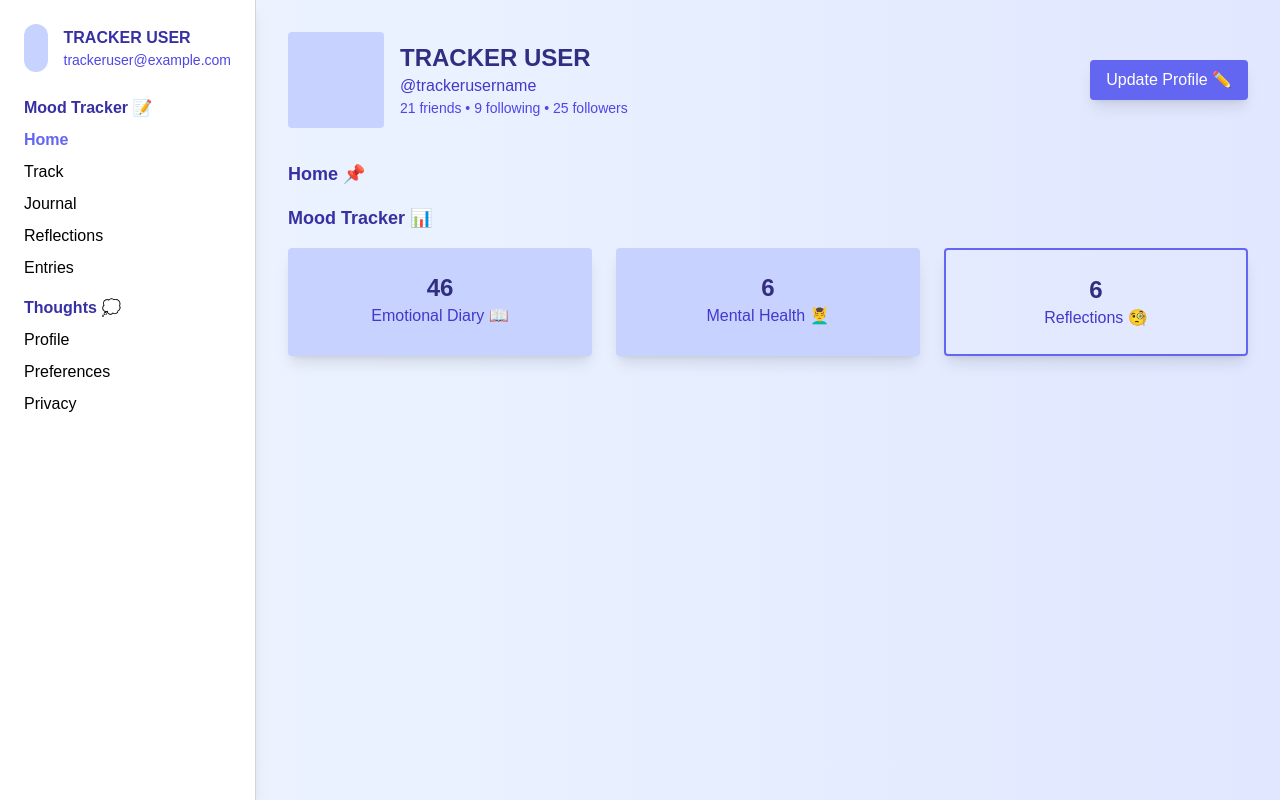
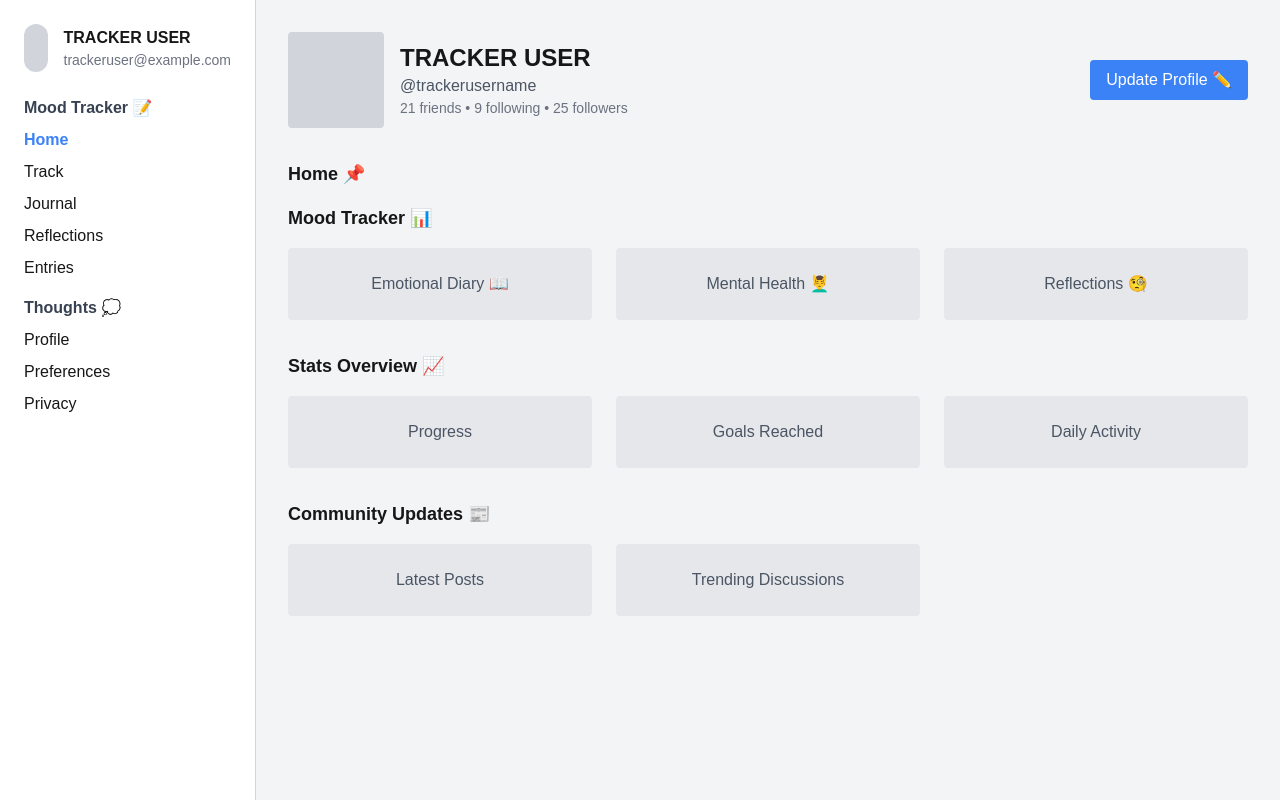
Before and after one commit to Mahfuzy/hci, a Next.js app: page / in a window 1280 px wide. Built offline with nearby package versions, Linux system fonts and the light colour scheme.

Commit message:
Add mobile sidebar toggle and refactor dashboard layout with new components

```diff
--- a/app/page.tsx
+++ b/app/page.tsx
@@ -1,119 +1,163 @@
 'use client';
 
 import React, { useState } from "react";
+import { FiMenu, FiX } from "react-icons/fi";
 
-const Dashboard = () => {
-  const [activeSection, setActiveSection] = useState("Home");
-  const [showProfileModal, setShowProfileModal] = useState(false);
+const Dashboard: React.FC = () => {
+  const [activeSection, setActiveSection] = useState<string>("Home");
+  const [showProfileModal, setShowProfileModal] = useState<boolean>(false);
+  const [sidebarOpen, setSidebarOpen] = useState<boolean>(false);
+
+  const menuItems: string[] = ["Home", "Track", "Journal", "Reflections", "Entries"];
+  const settingsItems: string[] = ["Profile", "Preferences", "Privacy"];
 
   return (
-    <div className="flex flex-col md:flex-row h-screen bg-gradient-to-r from-blue-50 to-indigo-100">
+    <div className="flex flex-col md:flex-row h-screen bg-gray-100 relative">
+      {/* Mobile Sidebar Toggle */}
+      <button
+        className="md:hidden fixed top-4 right-4 z-50 p-3 bg-blue-500 text-white rounded-full shadow-lg"
+        onClick={() => setSidebarOpen(!sidebarOpen)}
+        aria-label="Toggle sidebar"
+      >
+        {sidebarOpen ? <FiX size={24} /> : <FiMenu size={24} />}
+      </button>
+
       {/* Sidebar */}
-      <aside className="w-full md:w-64 bg-white p-6 border-b md:border-b-0 md:border-r border-gray-300 shadow-lg">
+      <aside
+        className={`fixed top-0 left-0 h-full w-64 bg-white p-6 border-r border-gray-300 transition-transform duration-300 z-40 md:relative md:translate-x-0 ${
+          sidebarOpen ? "translate-x-0" : "-translate-x-full"
+        }`}
+      >
         <div className="flex items-center mb-6">
-          <div className="w-12 h-12 bg-indigo-200 rounded-full" />
+          <div className="w-12 h-12 bg-gray-300 rounded-full" />
           <div className="ml-4">
-            <p className="font-bold text-indigo-800">TRACKER USER</p>
-            <p className="text-sm text-indigo-600">trackeruser@example.com</p>
+            <p className="font-bold">TRACKER USER</p>
+            <p className="text-sm text-gray-500">trackeruser@example.com</p>
           </div>
         </div>
         <nav>
-          <p className="font-bold text-indigo-800 mb-2">Mood Tracker 📝</p>
-          <ul className="space-y-2 mb-4 text-black">
-            {["Home", "Track", "Journal", "Reflections", "Entries"].map((item) => (
+          <SidebarSection title="Mood Tracker 📝" items={menuItems} activeSection={activeSection} setActiveSection={setActiveSection} />
+          <SidebarSection title="Thoughts 💭" items={settingsItems} activeSection={activeSection} setActiveSection={setActiveSection} />
+        </nav>
+      </aside>
+
+      {/* Overlay for Mobile Sidebar */}
+      {sidebarOpen && (
+        <div className="fixed inset-0 bg-black bg-opacity-50 z-30 md:hidden" onClick={() => setSidebarOpen(false)}></div>
+      )}
+
+      {/* Main Content */}
+      <main className="flex-1 p-4 md:p-8">
+        <ProfileHeader setShowProfileModal={setShowProfileModal} />
+        {showProfileModal && <ProfileModal setShowProfileModal={setShowProfileModal} />}
+        <DynamicSection activeSection={activeSection} />
+      </main>
+    </div>
+  );
+};
+
+interface SidebarSectionProps {
+  title: string;
+  items: string[];
+  activeSection: string;
+  setActiveSection: React.Dispatch<React.SetStateAction<string>>;
+}
+
+const SidebarSection: React.FC<SidebarSectionProps> = ({ title, items, activeSection, setActiveSection }) => (
+  <div>
+    <p className="font-semibold text-gray-700 mb-2">{title}</p>
+    <ul className="space-y-2 mb-4">
+      {items.map((item) => (
         <li
           key={item}
-                className={`cursor-pointer ${activeSection === item ? "text-indigo-500 font-bold" : "hover:text-indigo-500 hover:scale-105 transition-transform"}`}
+          className={`cursor-pointer transition-transform ${
+            activeSection === item ? "text-blue-500 font-bold" : "hover:text-blue-500 hover:scale-105"
+          }`}
           onClick={() => setActiveSection(item)}
         >
           {item}
         </li>
       ))}
     </ul>
-          <p className="font-semibold text-indigo-800 mb-2">Thoughts 💭</p>
-          <ul className="space-y-2 text-black">
-            {["Profile", "Preferences", "Privacy"].map((item) => (
-              <li
-                key={item}
-                className={`cursor-pointer ${activeSection === item ? "text-indigo-500 font-bold" : "hover:text-indigo-500 hover:scale-105 transition-transform"}`}
-                onClick={() => setActiveSection(item)}
-              >
-                {item}
-              </li>
-            ))}
-          </ul>
-        </nav>
-      </aside>
+  </div>
+);
 
-      {/* Main Content */}
-      <main className="flex-1 p-6 md:p-8">
-        {/* Profile Section */}
-        <div className="flex flex-col md:flex-row justify-between items-center mb-8">
-          <div className="flex items-center text-center md:text-left">
-            <div className="w-24 h-24 bg-indigo-200 rounded mx-auto md:mx-0" />
-            <div className="ml-4">
-              <h1 className="text-2xl font-bold text-indigo-900">TRACKER USER</h1>
-              <p className="text-indigo-700">@trackerusername</p>
-              <p className="text-sm text-indigo-600">21 friends • 9 following • 25 followers</p>
+interface ProfileHeaderProps {
+  setShowProfileModal: React.Dispatch<React.SetStateAction<boolean>>;
+}
+
+const ProfileHeader: React.FC<ProfileHeaderProps> = ({ setShowProfileModal }) => (
+  <div className="flex flex-col md:flex-row justify-between items-center mb-8 space-y-4 md:space-y-0">
+    <div className="flex items-center space-x-4">
+      <div className="w-24 h-24 bg-gray-300 rounded" />
+      <div>
+        <h1 className="text-2xl font-bold">TRACKER USER</h1>
+        <p className="text-gray-600">@trackerusername</p>
+        <p className="text-sm text-gray-500">21 friends • 9 following • 25 followers</p>
       </div>
     </div>
     <button
-            className="mt-4 md:mt-0 px-4 py-2 bg-indigo-500 text-white rounded hover:scale-105 transition-transform shadow-lg"
+      className="px-4 py-2 bg-blue-500 text-white rounded hover:scale-105 transition-transform"
       onClick={() => setShowProfileModal(true)}
     >
       Update Profile ✏️
     </button>
   </div>
+);
 
-        {/* Profile Modal */}
-        {showProfileModal && (
-          <div className="fixed inset-0 flex items-center justify-center bg-gray-900 bg-opacity-50 p-4">
-            <div className="bg-slate-600 p-6 rounded shadow-lg w-full max-w-md">
-              <h2 className="text-xl font-semibold mb-4 text-indigo-800">Update Profile</h2>
+interface ProfileModalProps {
+  setShowProfileModal: React.Dispatch<React.SetStateAction<boolean>>;
+}
+
+const ProfileModal: React.FC<ProfileModalProps> = ({ setShowProfileModal }) => (
+  <div className="fixed inset-0 flex items-center justify-center bg-gray-900 bg-opacity-50">
+    <div className="bg-white p-6 rounded shadow-lg w-96">
+      <h2 className="text-xl font-semibold mb-4">Update Profile</h2>
       <input type="text" placeholder="New Username" className="w-full p-2 border rounded mb-4" />
       <input type="email" placeholder="New Email" className="w-full p-2 border rounded mb-4" />
       <div className="flex justify-end space-x-2">
-                <button
-                  className="px-4 py-2 bg-slate-600 rounded"
-                  onClick={() => setShowProfileModal(false)}
-                >
-                  Cancel
-                </button>
-                <button className="px-4 py-2 bg-indigo-500 text-black rounded">Save</button>
+        <button className="px-4 py-2 bg-gray-300 rounded" onClick={() => setShowProfileModal(false)}>Cancel</button>
+        <button className="px-4 py-2 bg-blue-500 text-white rounded">Save</button>
       </div>
     </div>
   </div>
-        )}
+);
 
-        {/* Dynamic Section */}
+interface DynamicSectionProps {
+  activeSection: string;
+}
+
+const DynamicSection: React.FC<DynamicSectionProps> = ({ activeSection }) => (
   <section>
-          <h2 className="text-lg font-semibold mb-4 text-indigo-800">{activeSection} 📌</h2>
-          {activeSection === "Home" && (
+    <h2 className="text-lg font-semibold mb-4">{activeSection} 📌</h2>
+    {activeSection === "Home" ? <HomeContent /> : <p className="text-gray-600">You are now viewing the {activeSection} section.</p>}
+  </section>
+);
+
+const HomeContent: React.FC = () => (
   <div>
-              <h2 className="text-lg font-semibold mb-4 text-indigo-800">Mood Tracker 📊</h2>
-              <div className="grid grid-cols-1 sm:grid-cols-2 lg:grid-cols-3 gap-6 mb-8">
-                <div className="p-6 bg-indigo-200 text-center rounded hover:scale-105 transition-transform cursor-pointer shadow-lg">
-                  <p className="text-2xl font-bold text-indigo-900">46</p>
-                  <p className="text-indigo-700">Emotional Diary 📖</p>
+    <Section title="Mood Tracker 📊" items={["Emotional Diary 📖", "Mental Health 💆‍♂️", "Reflections 🧐"]} />
+    <Section title="Stats Overview 📈" items={["Progress", "Goals Reached", "Daily Activity"]} />
+    <Section title="Community Updates 📰" items={["Latest Posts", "Trending Discussions"]} />
   </div>
-                <div className="p-6 bg-indigo-200 text-center rounded hover:scale-105 transition-transform cursor-pointer shadow-lg">
-                  <p className="text-2xl font-bold text-indigo-900">6</p>
-                  <p className="text-indigo-700">Mental Health 💆‍♂️</p>
+);
+
+interface SectionProps {
+  title: string;
+  items: string[];
+}
+
+const Section: React.FC<SectionProps> = ({ title, items }) => (
+  <div className="mb-8">
+    <h2 className="text-lg font-semibold mb-4">{title}</h2>
+    <div className="grid grid-cols-1 md:grid-cols-3 gap-6">
+      {items.map((text, index) => (
+        <div key={index} className="p-6 bg-gray-200 text-center rounded hover:scale-105 transition-transform cursor-pointer">
+          <p className="text-gray-600">{text}</p>
         </div>
-                <div className="p-6 border-2 border-indigo-500 text-center rounded hover:scale-105 transition-transform cursor-pointer shadow-lg">
-                  <p className="text-2xl font-bold text-indigo-900">6</p>
-                  <p className="text-indigo-700">Reflections 🧐</p>
+      ))}
     </div>
   </div>
-            </div>
-          )}
-          {activeSection !== "Home" && (
-            <p className="text-indigo-700">You are now viewing the {activeSection} section.</p>
-          )}
-        </section>
-      </main>
-    </div>
 );
-};
 
 export default Dashboard;
--- a/package.json
+++ b/package.json
@@ -12,7 +12,8 @@
     "lucide-react": "^0.476.0",
     "next": "15.1.7",
     "react": "^19.0.0",
-    "react-dom": "^19.0.0"
+    "react-dom": "^19.0.0",
+    "react-icons": "^5.5.0"
   },
   "devDependencies": {
     "@eslint/eslintrc": "^3",
```
Also changed, not shown: 1 other file (tests, documents, lock files or other folders). Lines whose indentation alone changed are shown as unchanged.
